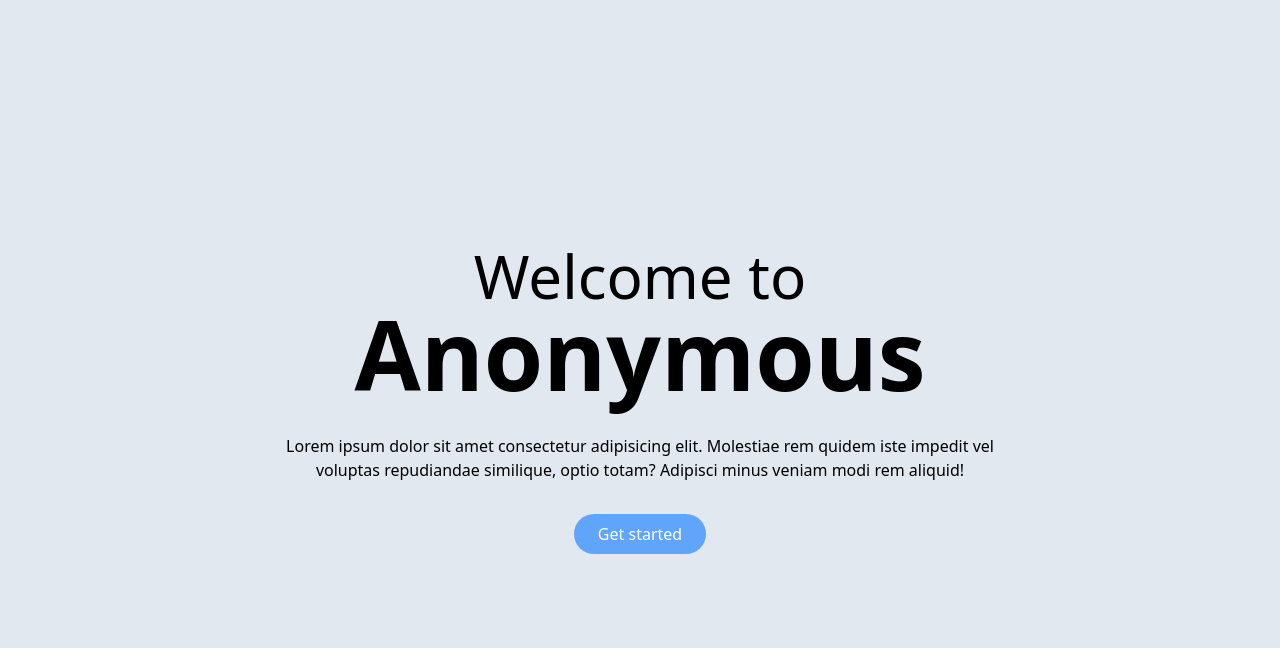
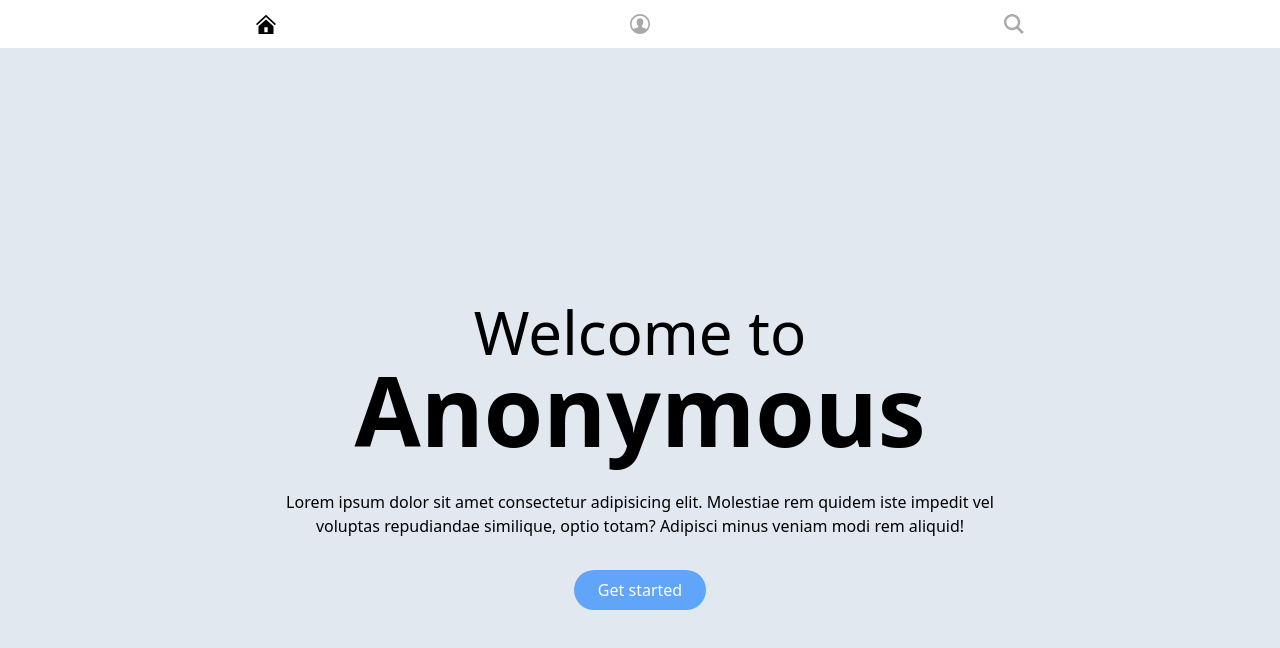
Before and after one commit to Jerrell-Marvel/anonymous-client, a Next.js app: page / in a window 1280 px wide. Shown: the top 648 px of the page. Built offline with nearby package versions, Linux system fonts and the light colour scheme.

Commit message:
create navbar component

```diff
--- a/src/components/Navbar/Navbar.tsx
+++ b/src/components/Navbar/Navbar.tsx
@@ -1,12 +1,47 @@
 import Link from "next/link";
+import { useRouter } from "next/router";
 
 const Navbar = () => {
+  const router = useRouter();
   return (
     <>
-      <div>
-        <Link href="/search">Search</Link>
+      <div className="fixed top-0 h-12 bg-white w-full flex justify-center">
+        <div className="max-w-3xl w-full flex justify-between items-center">
+          <Link href="/">
+            <svg
+              xmlns="http://www.w3.org/2000/svg"
+              width="20"
+              height="20"
+              viewBox="0 0 24 24"
+              fill={`${router.pathname === "/" ? "black" : "rgb(169,169,169)"}`}
+            >
+              <path d="M3 14.828v9.172h18v-9.172l-9-8.375-9 8.375zm11 7.172h-4v-6h4v6zm10-9.852l-1.361 1.465-10.639-9.883-10.639 9.868-1.361-1.465 12-11.133 12 11.148z" />
+            </svg>
+          </Link>
 
-        <Link href="/profile">Profile</Link>
+          <Link href="/profile">
+            <svg
+              xmlns="http://www.w3.org/2000/svg"
+              width="20"
+              height="20"
+              viewBox="0 0 24 24"
+              fill={`${router.pathname === "/profile" ? "black" : "rgb(169,169,169)"}`}
+            >
+              <path d="M12 0c-6.627 0-12 5.373-12 12s5.373 12 12 12 12-5.373 12-12-5.373-12-12-12zm7.753 18.305c-.261-.586-.789-.991-1.871-1.241-2.293-.529-4.428-.993-3.393-2.945 3.145-5.942.833-9.119-2.489-9.119-3.388 0-5.644 3.299-2.489 9.119 1.066 1.964-1.148 2.427-3.393 2.945-1.084.25-1.608.658-1.867 1.246-1.405-1.723-2.251-3.919-2.251-6.31 0-5.514 4.486-10 10-10s10 4.486 10 10c0 2.389-.845 4.583-2.247 6.305z" />
+            </svg>
+          </Link>
+          <Link href="/search">
+            <svg
+              xmlns="http://www.w3.org/2000/svg"
+              width="20"
+              height="20"
+              viewBox="0 0 24 24"
+              fill={`${router.pathname === "/search" ? "black" : "rgb(169,169,169)"}`}
+            >
+              <path d="M23.809 21.646l-6.205-6.205c1.167-1.605 1.857-3.579 1.857-5.711 0-5.365-4.365-9.73-9.731-9.73-5.365 0-9.73 4.365-9.73 9.73 0 5.366 4.365 9.73 9.73 9.73 2.034 0 3.923-.627 5.487-1.698l6.238 6.238 2.354-2.354zm-20.955-11.916c0-3.792 3.085-6.877 6.877-6.877s6.877 3.085 6.877 6.877-3.085 6.877-6.877 6.877c-3.793 0-6.877-3.085-6.877-6.877z" />
+            </svg>
+          </Link>
+        </div>
       </div>
     </>
   );
--- a/src/pages/_app.tsx
+++ b/src/pages/_app.tsx
@@ -14,9 +14,9 @@ export default function App({ Component, pageProps }: AppProps) {
     <>
       <ToastContainer autoClose={2000} />
       <QueryClientProvider client={queryClient}>
-        {/* <Navbar /> */}
+        <Navbar />
 
-        <div className="max-w-3xl mx-auto min-h-screen">
+        <div className="max-w-3xl mx-auto min-h-screen pt-14">
           <Component {...pageProps} />
         </div>
 
```
